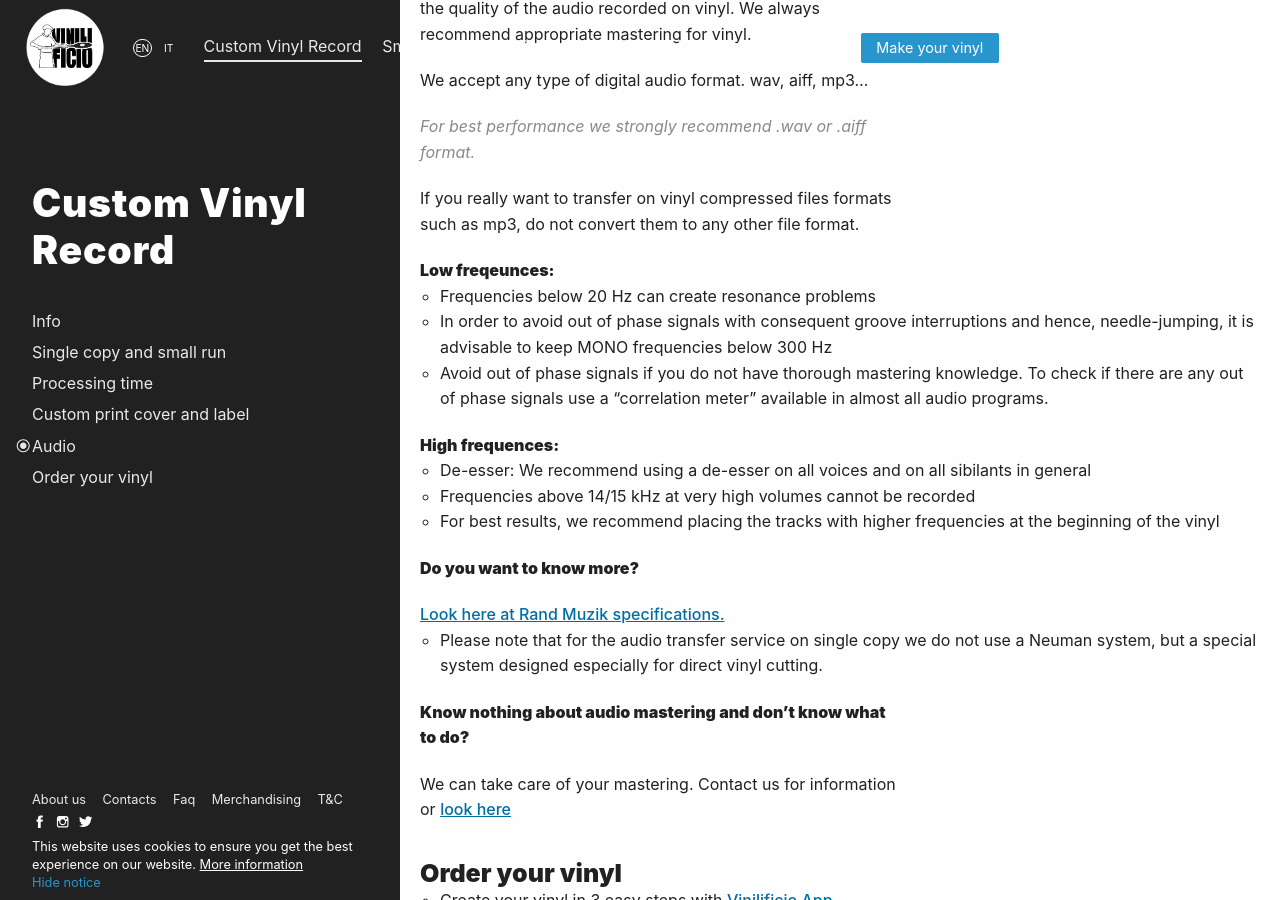
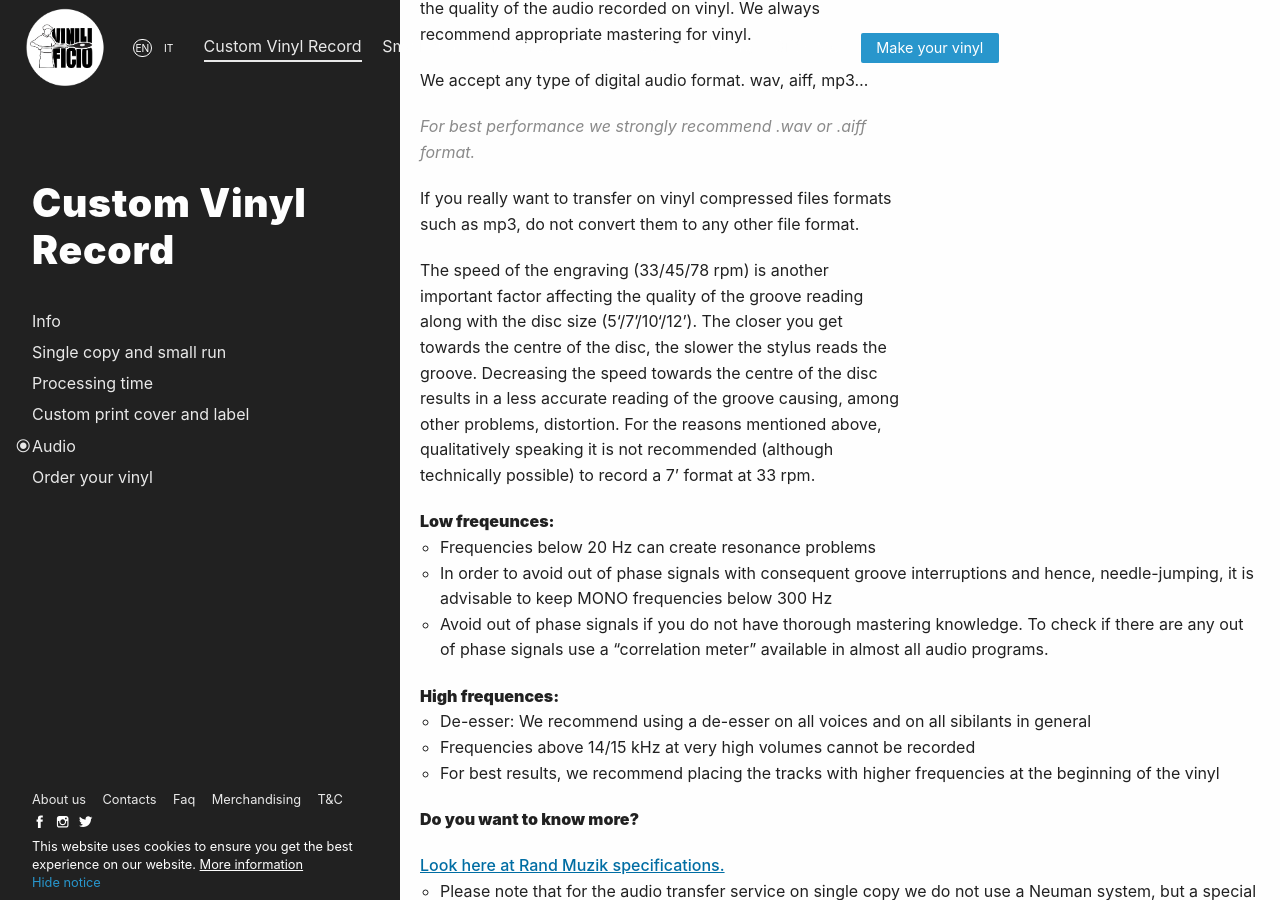
Before and after one commit to Vinilificio/vinilificio.com, a Jekyll site: the page built from en/single-copy.md, in a window 1280 px wide and 900 px high, scrolled down 6473 px. Built offline with Jekyll 4.4.1, drawn with Linux system fonts in a browser that asks for light colours; nearby versions of some CDN libraries; comment, search, counter and statistics services are not loaded.

Commit message:
Update single-copy.md

```diff
--- a/en/single-copy.md
+++ b/en/single-copy.md
@@ -164,6 +164,9 @@ We accept any type of digital audio format. wav, aiff, mp3...
 
 If you really want to transfer on vinyl compressed files formats such as mp3, do not convert them to any other file format.
 
+The speed of the engraving (33/45/78 rpm) is another important factor affecting the quality of the groove reading along with the disc size (5‘/7’/10‘/12’). The closer you get towards the centre of the disc, the slower the stylus reads the groove. Decreasing the speed towards the centre of the disc results in a less accurate reading of the groove causing, among other problems, distortion. For the reasons mentioned above, qualitatively speaking it is not recommended (although technically possible) to record a 7’ format at 33 rpm.
+
+
 **Low freqeunces:**
 
 * Frequencies below 20 Hz can create resonance problems
```
